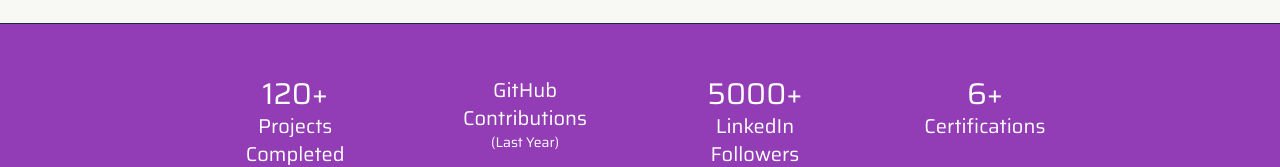
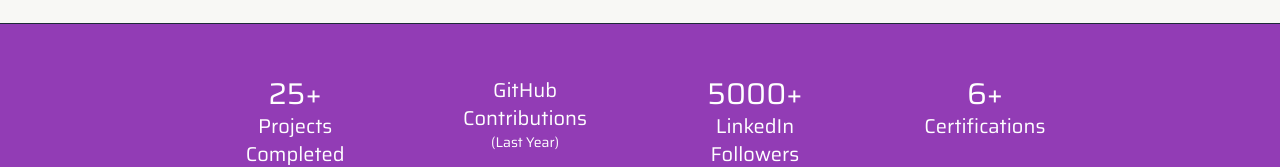
Before and after one commit to abhinavverma658/abhinavverma658.github.io, a React (Vite) app: page / in a window 1280 px wide. Shown: the part 709-876 px from the top of the page. Built offline with nearby package versions, Linux system fonts and the light colour scheme; no server answers.

Commit message:
fixing Stats

```diff
--- a/src/components/stats.jsx
+++ b/src/components/stats.jsx
@@ -101,7 +101,7 @@
         <div className="md:flex grid grid-cols-2 p-4 text-center  md:py-10 justify-center  gap-4 md:gap-16 ">
           <div className="text-white  md:w-1/4 flex flex-col items-center text-center">
             <h2 className="text-2xl md:text-3xl">
-              <AnimatedNumber target={120} suffix="+" />
+              <AnimatedNumber target={25} suffix="+" />
             </h2>
             <h5 className="text-md md:text-xl text-white dark:text-[#923cb5]">
               Projects Completed
```
